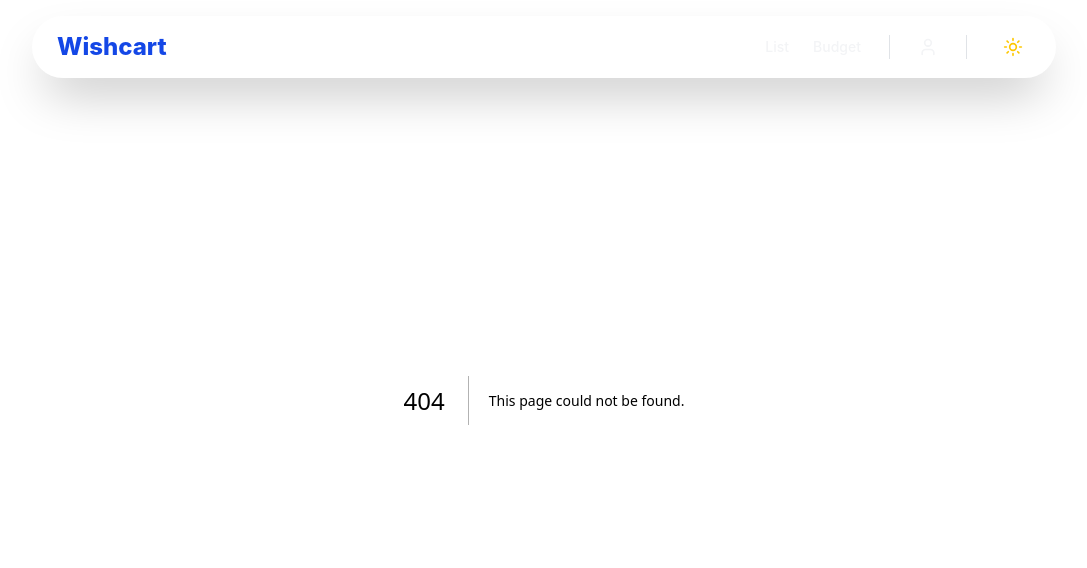
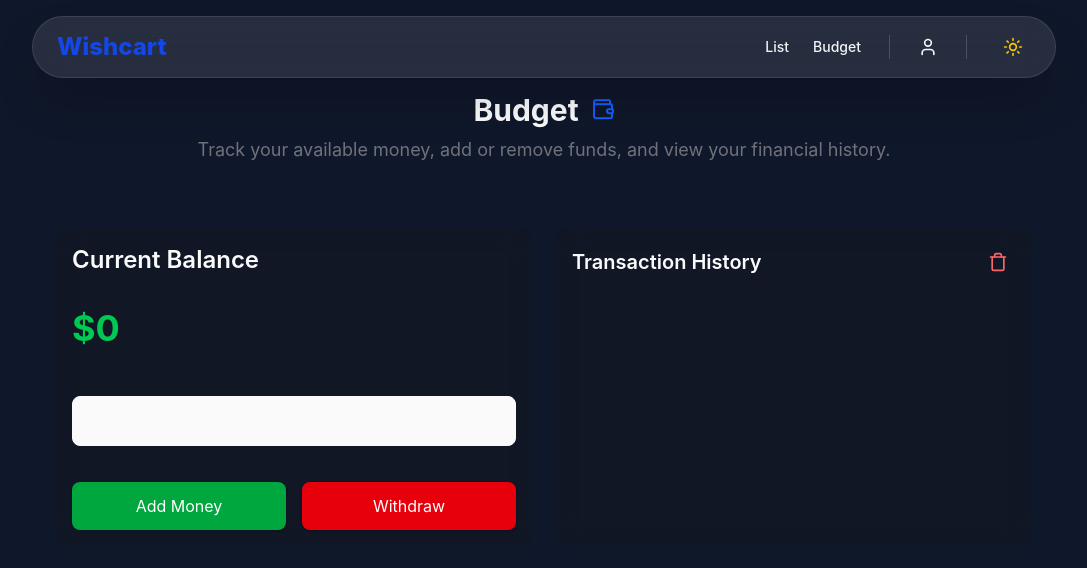
Before and after one commit to MelGD04/wishcart-frontend, a Next.js app: page /budget in a window 1280 px wide. Before the commit this address had no page. Shown: the top 568 px of the page, without its empty margins (96-1183 px from the left). Built offline with nearby package versions, Linux system fonts and the light colour scheme.

Commit message:
budget page!

```diff
--- /dev/null
+++ b/src/app/budget/page.tsx
@@ -0,0 +1,196 @@
+"use client";
+
+import { useEffect, useState, useRef } from "react";
+import { Trash, Wallet } from "lucide-react";
+
+export default function BudgetPage() {
+  const [amount, setAmount] = useState(0);
+  const [movements, setMovements] = useState<any[]>([]);
+  const [value, setValue] = useState("");
+
+  const leftCardRef = useRef<HTMLDivElement>(null);
+  const [leftCardHeight, setLeftCardHeight] = useState<number | null>(null);
+
+  const fetchBudget = async () => {
+    const user = JSON.parse(localStorage.getItem("user") || "{}");
+    if (!user.token) return;
+
+    const res = await fetch("http://localhost:5000/budget", {
+      headers: { Authorization: `Bearer ${user.token}` },
+    });
+
+    const data = await res.json();
+    setAmount(data.amount);
+    setMovements(data.movements);
+  };
+
+  const modify = async (type: "add" | "remove") => {
+    const user = JSON.parse(localStorage.getItem("user") || "{}");
+    if (!user.token) return;
+
+    await fetch("http://localhost:5000/budget/modify", {
+      method: "POST",
+      headers: {
+        "Content-Type": "application/json",
+        Authorization: `Bearer ${user.token}`,
+      },
+      body: JSON.stringify({
+        type,
+        amount: Number(value),
+      }),
+    });
+
+    setValue("");
+    fetchBudget();
+  };
+
+  const handleClearHistory = async () => {
+  try {
+    const user = JSON.parse(localStorage.getItem("user") || "{}");
+    if (!user.token) return;
+
+    const res = await fetch("http://localhost:5000/budget/history", {
+      method: "DELETE",
+      headers: {
+        Authorization: `Bearer ${user.token}`,
+      },
+    });
+
+    if (!res.ok) {
+      console.error("Failed to clear history");
+      return;
+    }
+
+    // Vaciar el historial en el frontend
+    setMovements([]);
+  } catch (err) {
+    console.error("Error clearing history:", err);
+  }
+};
+
+
+  // Ajustar altura derecha según izquierda
+  useEffect(() => {
+    const updateHeight = () => {
+      if (leftCardRef.current) {
+        setLeftCardHeight(leftCardRef.current.offsetHeight);
+      }
+    };
+
+    updateHeight();
+    window.addEventListener("resize", updateHeight);
+
+    return () => window.removeEventListener("resize", updateHeight);
+  }, [amount, value]);
+
+  useEffect(() => {
+    fetchBudget();
+  }, []);
+
+  return (
+    <div className="w-[95%] pt-23 px-6 md:px-6 max-w-5xl mx-auto">
+      {/* Header */}
+      <header className="mb-6 flex flex-col items-center text-center gap-2">
+        <div className="flex items-center gap-3">
+          <h1 className="text-3xl font-bold">Budget</h1>
+          <Wallet className="w-6 h-6 text-blue-600 animate-bounce" />
+        </div>
+        <p className="text-zinc-500 mb-10 text-lg">
+          Track your available money, add or remove funds, and view your financial history.
+        </p>
+      </header>
+
+      {/* Layout: two cards */}
+      <div className="grid grid-cols-1 md:grid-cols-2 gap-6">
+        {/* LEFT CARD — Balance + Modify Money */}
+        <div
+          ref={leftCardRef}
+          className="flex-1 flex flex-col gap-4 bg-zinc-900/30 dark:bg-white/10 backdrop-blur-md rounded-xl p-4"
+        >
+          <h2 className="text-2xl font-semibold mb-4">Current Balance</h2>
+
+          <p className="text-4xl font-bold text-green-500 mb-8">${amount}</p>
+
+          <input
+            type="number"
+            value={value}
+            onChange={(e) => setValue(e.target.value)}
+            placeholder="Enter amount"
+            className="w-full p-3 rounded-lg border bg-zinc-50 dark:bg-zinc-800 mb-5"
+          />
+
+          <div className="flex gap-4">
+            <button
+              onClick={() => modify("add")}
+              className="flex-1 py-3 rounded-lg bg-green-600 hover:bg-green-700 text-white shadow"
+            >
+              Add Money
+            </button>
+
+            <button
+              onClick={() => modify("remove")}
+              className="flex-1 py-3 rounded-lg bg-red-600 hover:bg-red-700 text-white shadow"
+            >
+              Withdraw
+            </button>
+          </div>
+        </div>
+
+        {/* RIGHT CARD - History */}
+        <div
+          className="flex-1 flex flex-col gap-4 bg-zinc-900/30 dark:bg-white/10 backdrop-blur-md rounded-xl p-4"
+          style={{ height: leftCardHeight ?? "auto" }}
+        >
+            {/* Header con título + botón */}
+          <div className="flex justify-between items-center mb-2">
+            <h2 className="text-xl font-semibold">Transaction History</h2>
+            <button
+              onClick={() => handleClearHistory()}
+              className="p-2 rounded-lg hover:bg-red-600/70 transition-colors"
+              title="Clear History"
+            >
+              <Trash className="w-5 h-5 text-red-400 hover:text-white" />
+            </button>
+          </div>
+          {/* Scrollable container */}
+          <div className="flex-1 space-y-4 overflow-y-auto pr-2">
+            {movements.map((m) => (
+              <div
+                key={m.id}
+                className={`group relative w-full h-20 rounded-xl overflow-hidden font-sans flex flex-col isolate
+                ${m.type === "add" ? "bg-green-900/70" : "bg-red-900/70"} border border-white/10`}
+              >
+                {/* Pseudo-elements */}
+                <div className="absolute inset-[1px] rounded-xl bg-zinc-900/20 z-20"></div>
+                <div
+                  className={`absolute inset-y-2 left-2 w-1 rounded-sm z-40 transition-transform duration-300 ${
+                    m.type === "add"
+                      ? "bg-gradient-to-b from-green-400 via-green-500 to-green-600"
+                      : "bg-gradient-to-b from-red-400 via-red-500 to-red-600"
+                  } group-hover:translate-x-1`}
+                ></div>
+
+                {/* Glow effects */}
+                <div className="absolute w-72 h-72 -translate-x-1/2 -translate-y-1/2 bg-[radial-gradient(circle_closest-side,_white,_transparent)] opacity-0 z-30 transition-opacity duration-300 group-hover:opacity-10"></div>
+                <div className="absolute w-72 h-72 -translate-x-1/2 -translate-y-1/2 bg-[radial-gradient(circle_closest-side,_white,_transparent)] opacity-0 z-10 transition-opacity duration-300 group-hover:opacity-10"></div>
+
+                {/* Text */}
+                <div className="relative z-50 px-5 py-3 flex justify-between items-start">
+                  <div className="flex flex-col">
+                    <span className="text-lg font-medium text-white">
+                      {m.type === "add" ? "Added" : "Withdrawn"}
+                    </span>
+                    <span className="text-gray-300 mt-1">${m.amount}</span>
+                  </div>
+                  <span className="text-xs text-gray-400">
+                    {new Date(m.createdAt).toLocaleString()}
+                  </span>
+                </div>
+              </div>
+            ))}
+          </div>
+        </div>
+      </div>
+    </div>
+  );
+}
```
